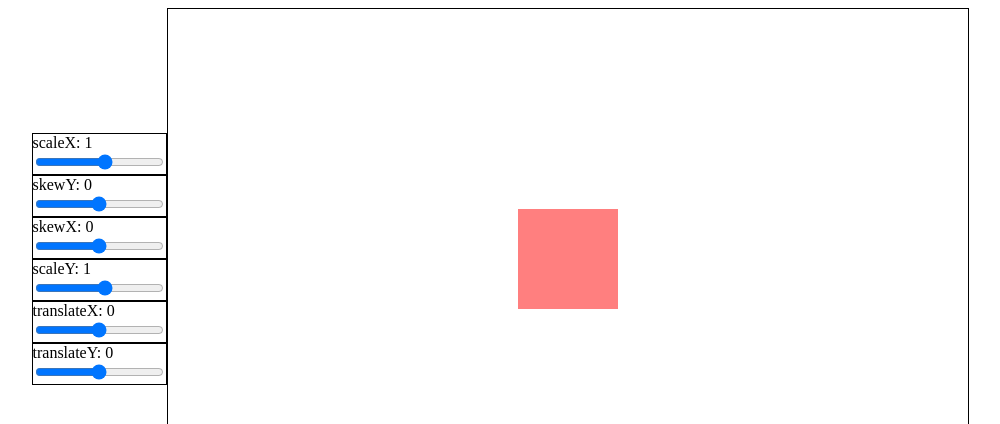
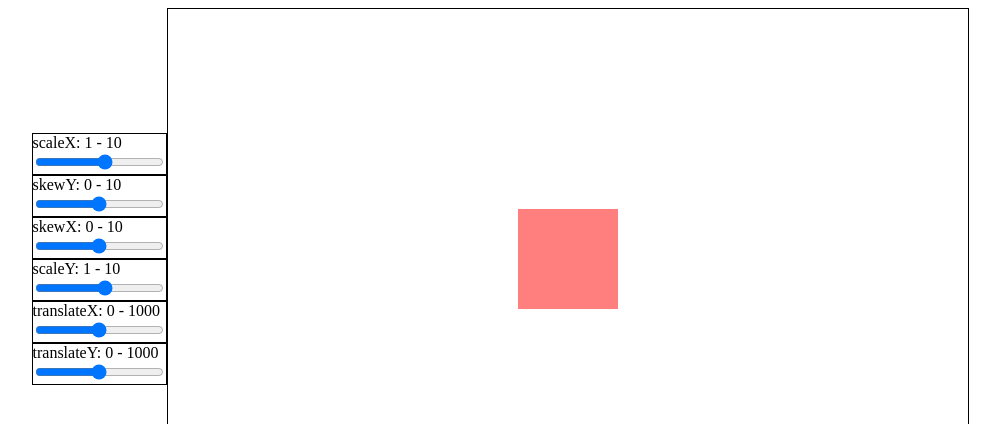
Before and after one commit to SaulReznik/transform, a React (Create React App) app: page / in a window 1280 px wide. Shown: the top 424 px of the page, without its empty margins (140-1140 px from the left). Built offline with nearby package versions, Linux system fonts and the light colour scheme.

Commit message:
performance corrections from Miqo

```diff
--- a/src/App.js
+++ b/src/App.js
@@ -1,4 +1,4 @@
-import { useState } from 'react';
+import { useCallback, useState } from 'react';
 import useStyles from './styles.js';
 
 import Slider from './components/Slider';
@@ -17,24 +17,22 @@ const App = () => {
   const classes = useStyles();
   const { app } = classes;
 
-  const sliderHandler = (type, value) => {
-    setMatrix({
-      ...matrix,
-      [type]: value,
-    })
-  }
+  const callback = (type, value) => { setMatrix((prevMetrix) => ({...prevMetrix, [type]: value })) };
+  const sliderHandler = useCallback(callback, []);
 
   return (
     <div className={app}>
       <div className="sliderBar">
         {
-          Object.entries(matrix).map((item) => {
-            return(
+          Object.keys(matrix).map(key => {
+            return (
               <Slider
+                key={matrix}
                 onChange={sliderHandler}
-                value={item}
+                type={key}
+                value={matrix[key]}
               />
-            )
+            );
           })
         }
       </div>
--- a/src/components/Screen/styles.js
+++ b/src/components/Screen/styles.js
@@ -14,7 +14,7 @@ const useStyles = createUseStyles({
         width: 100,
         backgroundColor: 'rgba(255, 0, 0, 0.5)',
         transform: (({ matrix }) => `matrix(${matrix.scaleX}, ${matrix.skewY}, ${matrix.skewX}, ${matrix.scaleY}, ${matrix.translateX}, ${matrix.translateY})`),
-        transition: 'all 300ms',
+        // transition: 'all 300ms',
     }
 });
 
--- a/src/components/Slider/index.js
+++ b/src/components/Slider/index.js
@@ -1,42 +1,34 @@
-import { useState, useEffect } from 'react';
+import { useMemo, memo } from 'react';
 
 import useStyles from './styles';
 
-const Slider = ({ onChange: parentOnChange, value: parentValue }) => {
-    const [type] = useState(parentValue[0])
-    const [value, setValue] = useState(parentValue[1]);
-    const [minMax, setMinMax] = useState(10);
+const STANDART_MIN_MAX = 10;
+
+const Slider = ({ onChange: parentOnChange, value: parentValue, type }) => {
 
     const classes = useStyles();
     const { container } = classes;
 
-    useEffect(() => {
-        if (type.includes('translate')) {
-            setMinMax(minMax * 100);
-        }
-    }, []);
+    const minMax = useMemo(() => type.includes('translate') ? STANDART_MIN_MAX * 100 : STANDART_MIN_MAX, [type]);
 
     const sliderHandler = e => {
         e.preventDefault();
-
         const { value } = e.target;
-
-        setValue(value);
         parentOnChange(type, value)
     }
 
     return (
         <div className={container}>
-            <div>{type}: {value}</div>
+            <div>{type}: {parentValue} - {minMax}</div>
             <input
                 type="range"
                 min={-minMax}
                 max={minMax}
-                onChange={e => sliderHandler(e)}
-                value={value}
+                onChange={sliderHandler}
+                value={parentValue}
             />
         </div>
     )
 };
 
-export default Slider;
+export default memo(Slider);
```
Also changed, not shown: 2 other files (tests, documents, lock files or other folders).
